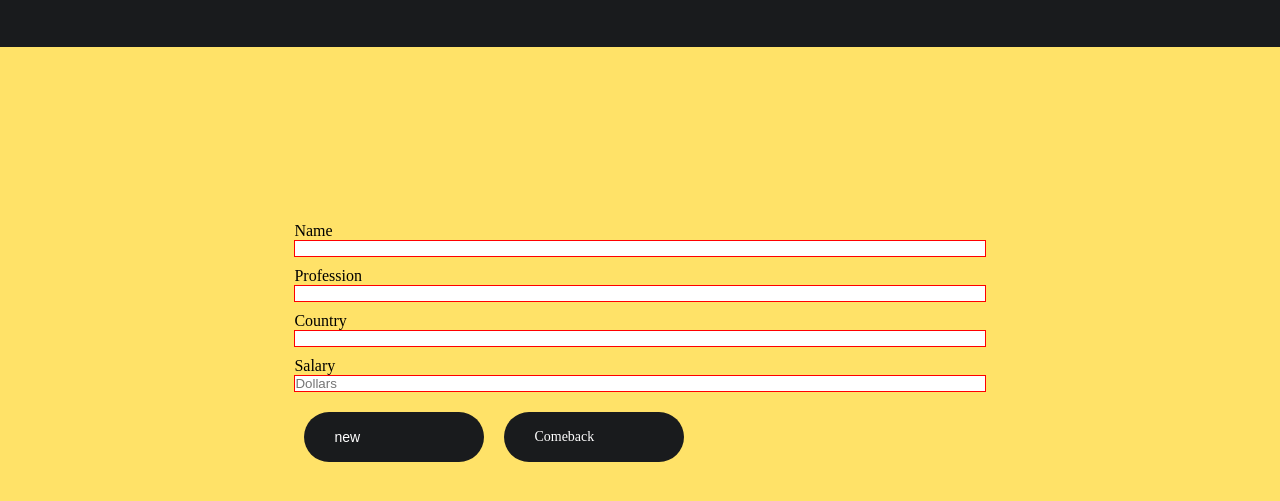
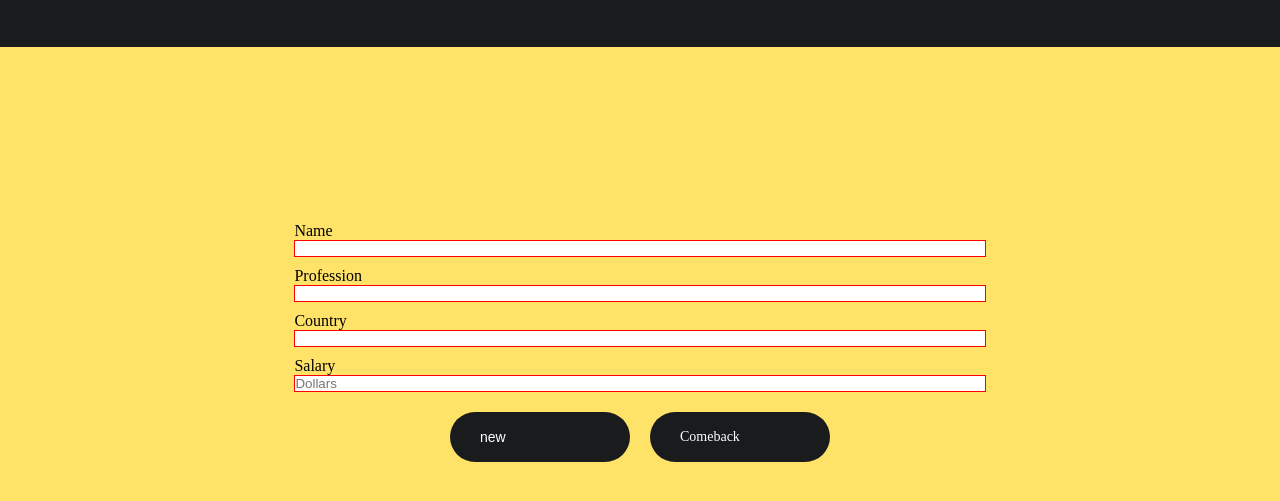
Before and after one commit to cristiancaer/js-practice-course, a plain HTML site: page salary_statistics/add_salaried.html in a window 1280 px wide. Shown: the part 153-654 px from the top of the page. Drawn offline with Linux system fonts and the light colour scheme; some icons are missing.

Commit message:
impruve buttons reactive visualization

```diff
--- a/salary_statistics/styles.css
+++ b/salary_statistics/styles.css
@@ -86,6 +86,9 @@
     border:  solid black 1px ;
 }
 .add-salaried__buttons{
-    margin-top: 1rem    ;
+    display: flex;
+    flex-flow: wrap;
+    justify-content: center;
+    margin-top: 1rem;
     display: flex;
 }
```
